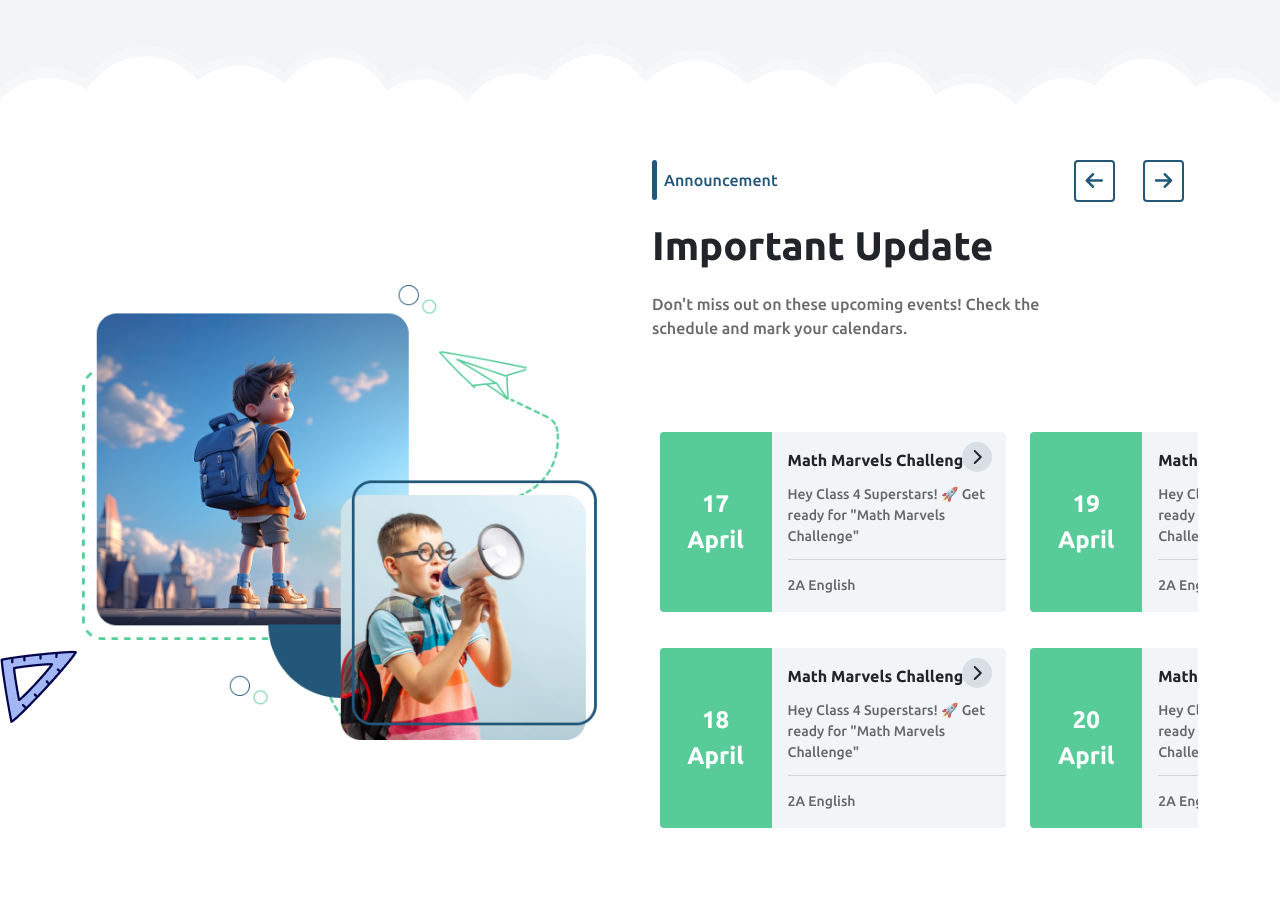
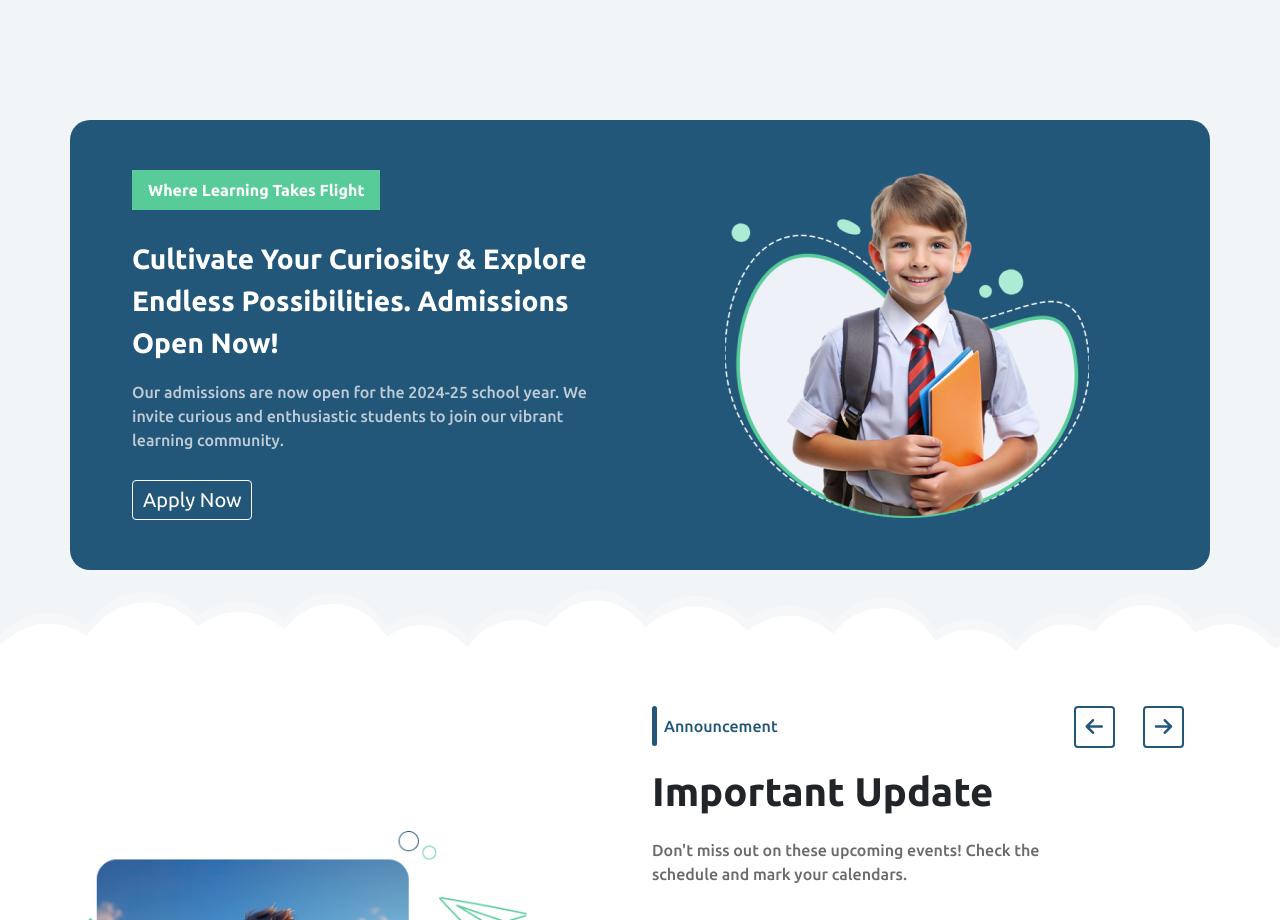
Before and after one commit to WRTeamShahid03/eSchoolSaaSWeb, a plain HTML site: page index.html in a window 1280 px wide. Shown: the part 2180-3100 px from the top of the page. Drawn offline with nearby package versions, Linux system fonts and the light colour scheme; animation ran at ten frames a second.

Commit message:
AdmissionOpenSect done

```diff
--- a/index.html
+++ b/index.html
@@ -127,6 +127,7 @@
   <!-- navbar ends here  -->
 
   <div class="main">
+
     <section class="heroSection">
       <div class="owl-carousel owl-theme hero-carousel">
         <div class="item">
@@ -140,7 +141,6 @@
         </div>
       </div>
     </section>
-
     <!-- heroSection ends here  -->
 
     <section class="aboutUs commonWaveSect">
@@ -271,6 +271,30 @@
       </div>
     </section>
     <!-- programs ends here  -->
+
+    <section class="admissionOpenSect commonMT">
+      <div class="container">
+        <div class="row">
+          <div class="col-lg-6">
+            <div class="flex_column_center">
+              <span class="adminssionTag">Where Learning Takes Flight</span>
+              <span class="commonTitle">
+                Cultivate Your Curiosity & Explore Endless Possibilities. Admissions Open Now!
+              </span>
+
+              <span class="commonDesc">
+                Our admissions are now open for the 2024-25 school year. We invite curious and enthusiastic students to
+                join our vibrant learning community.
+              </span>
+              <button class="commonBtn"><a href="/adminssion.html">Apply Now</a></button>
+            </div>
+          </div>
+          <div class="col-lg-6 imgDiv">
+            <img src="./Images/admissionSectImg.png" alt="">
+          </div>
+        </div>
+      </div>
+    </section>
 
     <section class="events annaouncementSection commonMT commonWaveSect">
       <div class="container">
@@ -1072,6 +1096,7 @@
 
   <script src="https://cdnjs.cloudflare.com/ajax/libs/jquery/3.6.0/jquery.min.js"></script>
   <script src="https://cdnjs.cloudflare.com/ajax/libs/OwlCarousel2/2.3.4/owl.carousel.min.js"></script>
+
   <script>
 
     window.addEventListener('scroll', function () {
--- a/style.css
+++ b/style.css
@@ -2589,6 +2589,16 @@ section {
   gap: 30px 0px;
 }
 
+.admissionPage input[type="radio"] {
+  cursor: pointer;
+  accent-color: var(--primary-color);
+}
+
+.selectedGender {
+  border: 1.5px solid var(--primary-color) !important;
+  background-color: #f2f5f7 !important;
+  color: var(--primary-color);
+}
 
 @media screen and (min-width: 2000px) {
   .admissionPage {
@@ -2609,13 +2619,74 @@ section {
   }
 }
 
-.admissionPage input[type="radio"] {
-  cursor: pointer;
-  accent-color: var(--primary-color);
-}
-
-.selectedGender {
-  border: 1.5px solid var(--primary-color) !important;
-  background-color: #f2f5f7 !important;
-  color: var(--primary-color);
-}
+/* admissionPage ends here  */
+
+/* ============================================================================================== */
+
+/* admissionOpenSect Home Page starts  */
+
+.admissionOpenSect .row {
+  background-color: var(--primary-color);
+  border-radius: 20px;
+  padding: 50px;
+  gap: 50px 0px;
+}
+
+.admissionOpenSect .flex_column_center {
+  padding: 0px;
+  text-align: start;
+  justify-content: start;
+  align-items: start;
+}
+
+.admissionOpenSect .flex_column_center .commonTitle {
+  font-size: 28px;
+  color: #fff;
+}
+
+.admissionOpenSect .flex_column_center .commonDesc {
+  color: #BFCCD5;
+}
+
+
+.admissionOpenSect .flex_column_center .adminssionTag {
+  background-color: var(--secondary-color2);
+  color: #fff;
+  font-weight: 600;
+  padding: 8px 16px;
+  margin-bottom: 12px;
+}
+
+.admissionOpenSect .flex_column_center .commonBtn {
+  background-color: transparent;
+  border: 1px solid #fff;
+}
+
+.admissionOpenSect .imgDiv {
+  display: flex;
+  align-items: center;
+  justify-content: end;
+}
+
+.admissionOpenSect .imgDiv img {
+  width: 482px;
+  height: 345px;
+}
+
+@media screen and (max-width: 575px) {
+  .admissionOpenSect .row {
+    margin: auto;
+    padding: 20px 10px;
+  }
+
+  .admissionOpenSect .flex_column_center .commonTitle {
+    font-size: 22px;
+  }
+
+  .admissionOpenSect .imgDiv img {
+    width: 100%;
+    height: 100%;
+  }
+}
+
+/* admissionOpenSect Home Page ends here  */
```
Also changed, not shown: Images/admissionSectImg.png (added).
